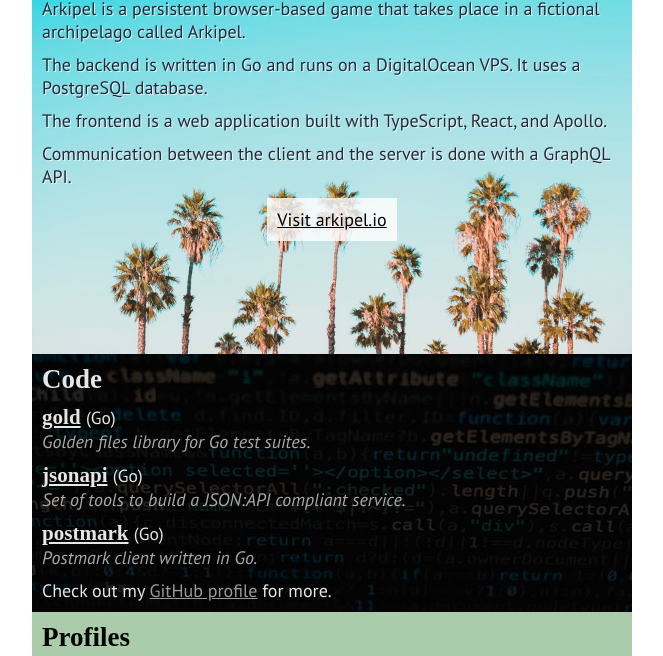
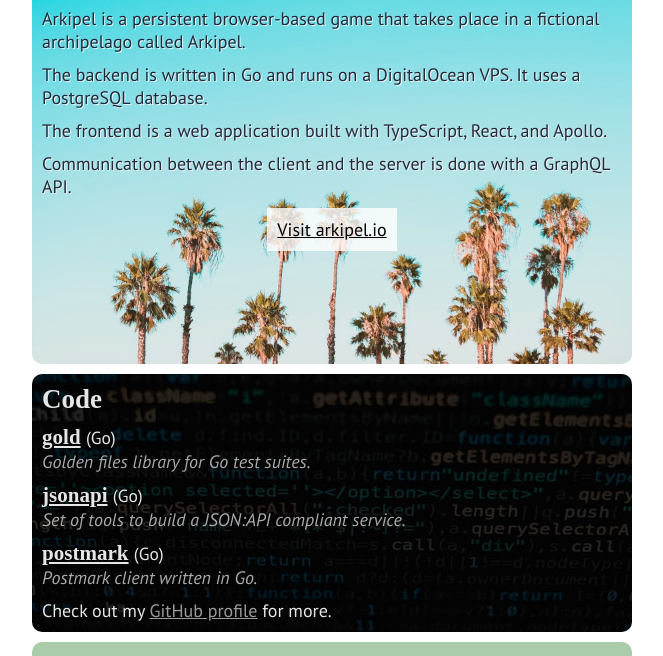
Before and after one commit to mfcochauxlaberge/mfcochauxlaberge.github.io, a plain HTML site: page index.html in a window 1280 px wide. Shown: the part 262-918 px from the top of the page, without its empty margins (308-971 px from the left). Drawn offline with Linux system fonts and the light colour scheme; a web font is replaced by a local one.

Commit message:
Add gap between boxes and make corners rounded

```diff
--- a/static/css/style.css
+++ b/static/css/style.css
@@ -71,6 +71,7 @@ h3 span {
 #content {
   display: grid;
   grid-template-columns: 1fr;
+  gap: 10px;
 }
 
 .box {
@@ -79,6 +80,7 @@ h3 span {
   gap: 10px;
   padding: 10px;
   background: #eee;
+  border-radius: 10px;
 }
 
 .box-description {
@@ -92,7 +94,7 @@ h3 span {
 
 .box-arkipel {
   min-height: 400px;
-  background: url('../img/bg_arkipel.jpg') #00cbda;
+  background: url('../img/bg_arkipel.jpg');
   background-position: bottom center;
   background-size: 100% auto;
   background-repeat: no-repeat;
```
